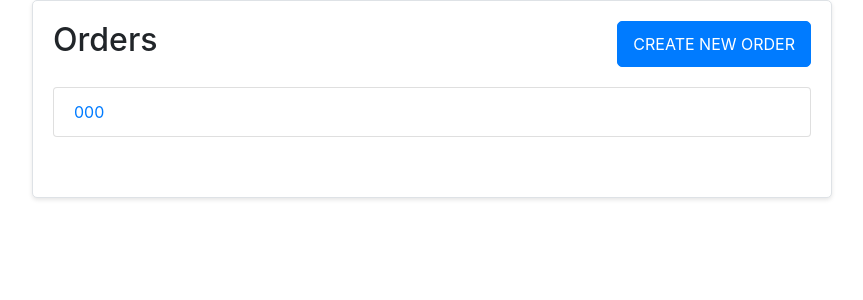
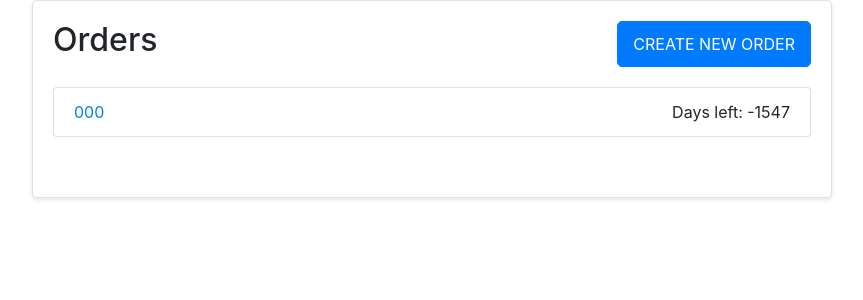
Before and after one commit to TemirlanSadykov/AktisERP, a Django app: page /production/admin/orders/ in a window 1280 px wide. Shown: the part 44-344 px from the top of the page, without its empty margins (208-1071 px from the left). Run offline with Django 5.2, Linux system fonts and the light colour scheme; a user stored in the database is signed in; tables that the repository leaves empty hold one stand-in row (values such as "Sample post"); some libraries are stand-ins or nearby versions.

Commit message:
Sort by order term and days left

```diff
--- a/production/templates/admin/orders/detail.html
+++ b/production/templates/admin/orders/detail.html
@@ -23,6 +23,7 @@
     <p><strong>{% trans "Completed Quantity:" %}</strong> {{ order.completed_quantity }}</p>
     <p><strong>{% trans "Payment:" %}</strong> {{ order.payment }}</p>
     <p><strong>{% trans "Term:" %}</strong> {{ order.term|date:"Y-m-d" }}</p>
+    <p><strong>{% trans "Days Left:" %}</strong> {{ days_left }}</p>
   </div>
 
   <div class="form-actions">
--- a/production/templates/admin/orders/list.html
+++ b/production/templates/admin/orders/list.html
@@ -8,9 +8,12 @@
     <p class="create-link"><a href="{% url 'order_create' %}" class="btn create-btn">{% trans "Create New Order" %}</a></p>
   </div>
   <ul class="list-group">
-    {% for order in orders %}
-      <li class="list-group-item">
-        <a href="{% url 'order_detail' order.pk %}">{{ order.order_number }}</a>
+    {% for order_info in orders_with_days_left %}
+      <li class="list-group-item" style="display: flex; justify-content: space-between; align-items: center;">
+        <a href="{% url 'order_detail' order_info.order.pk %}" style="flex-grow: 1;">
+          {{ order_info.order.order_number }}
+        </a>
+        <span style="flex-shrink: 0;">{% trans "Days left:" %} {{ order_info.days_left }}</span>
       </li>
     {% endfor %}
   </ul>
--- a/production/views/admin_views.py
+++ b/production/views/admin_views.py
@@ -234,6 +234,26 @@ class OrderListView(ListView):
     context_object_name = 'orders'
     paginate_by = 10
 
+    def get_queryset(self):
+        return super().get_queryset().order_by('term')
+
+    def get_context_data(self, **kwargs):
+        context = super().get_context_data(**kwargs)
+        today = timezone.localdate()
+        orders_with_days_left = []
+
+        for order in context['orders']:
+            days_left = (order.term - today).days
+            orders_with_days_left.append({
+                'order': order,
+                'days_left': days_left
+            })
+
+        orders_with_days_left_sorted = sorted(orders_with_days_left, key=lambda x: x['days_left'])
+
+        context['orders_with_days_left'] = orders_with_days_left_sorted
+        return context
+
 @method_decorator([login_required, admin_required], name='dispatch')
 class OrderCreateView(CreateView):
     model = Order
@@ -246,10 +266,19 @@ class OrderDetailView(DetailView):
     model = Order
     template_name = 'admin/orders/detail.html'
     context_object_name = 'order'
+
     def get_context_data(self, **kwargs):
         context = super().get_context_data(**kwargs)
         order = context['order']
         context['passports'] = order.passports.all()
+
+        today = timezone.localdate()
+        if order.term >= today:
+            days_left = (order.term - today).days
+        else:
+            days_left = 0
+        context['days_left'] = days_left
+
         return context
 
 @method_decorator([login_required, admin_required], name='dispatch')
```
